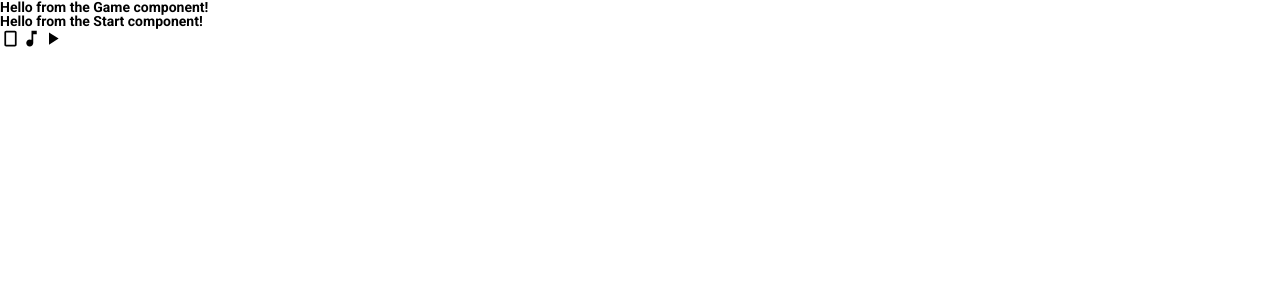
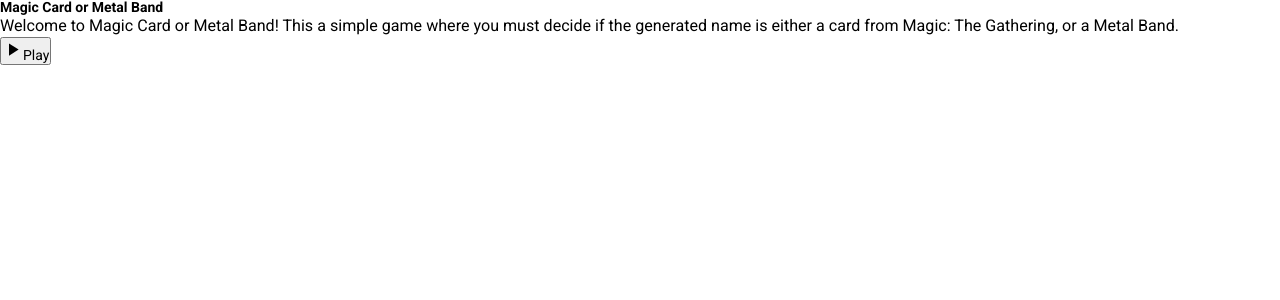
Before and after one commit to andrews1022/magic-card-or-metal-band, a React (Create React App) app: page / in a window 1280 px wide. Shown: the top 300 px of the page. Built offline with nearby package versions, Linux system fonts and the light colour scheme.

Commit message:
tried adding basic init action

```diff
--- /dev/null
+++ b/src/actions/game.ts
@@ -0,0 +1,3 @@
+import { GameActions } from '../types/types';
+
+export const initGame = (): GameActions => ({ type: 'INIT' });
--- a/src/components/App/App.tsx
+++ b/src/components/App/App.tsx
@@ -1,23 +1,20 @@
 import React from 'react';
 
-// material icons
-import CropPortraitIcon from '@material-ui/icons/CropPortrait';
-import MusicNoteIcon from '@material-ui/icons/MusicNote';
-import PlayArrowIcon from '@material-ui/icons/PlayArrow';
+// redux
+import { useSelector } from 'react-redux';
+import { GameState } from '../../types/types';
 
 // components
 import Game from '../Game';
 import Start from '../Start';
 
-const App = () => (
-	<div>
-		<Game />
-		<Start />
+const App = () => {
+	// useReducer with TypeScript: useSelector<TYPE_OF_STATE, TYPE_OF_RETURN_VALUE>
+	const isGameBeingPlayed = useSelector<GameState, GameState['isGameBeingPlayed']>(
+		(state) => state.isGameBeingPlayed
+	);
 
-		<CropPortraitIcon />
-		<MusicNoteIcon />
-		<PlayArrowIcon />
-	</div>
-);
+	return <div className='app-wrapper'>{isGameBeingPlayed ? <Game /> : <Start />}</div>;
+};
 
 export default App;
--- a/src/components/Game/index.tsx
+++ b/src/components/Game/index.tsx
@@ -1,13 +1,9 @@
 import React from 'react';
 
-type GameProps = {};
-
-const Game = (props: GameProps) => {
-	return (
-		<div>
-			<h2>Hello from the Game component!</h2>
-		</div>
-	);
-};
+const Game = () => (
+	<div>
+		<h2>Hello from the Game component!</h2>
+	</div>
+);
 
 export default Game;
--- a/src/components/Start/index.tsx
+++ b/src/components/Start/index.tsx
@@ -1,11 +1,32 @@
 import React from 'react';
 
-type StartProps = {};
+// material icons
+import PlayArrowIcon from '@material-ui/icons/PlayArrow';
 
-const Start = (props: StartProps) => {
+// redux
+import { useDispatch } from 'react-redux';
+import { initGame } from '../../actions/game';
+
+const Start = () => {
+	const dispatch = useDispatch();
+
+	const initGameHandler = () => {
+		dispatch(initGame());
+	};
+
 	return (
-		<div>
-			<h2>Hello from the Start component!</h2>
+		<div className='wrapper'>
+			<h1>Magic Card or Metal Band</h1>
+
+			<p>
+				Welcome to Magic Card or Metal Band! This a simple game where you must decide if the
+				generated name is either a card from Magic: The Gathering, or a Metal Band.
+			</p>
+
+			<button onClick={initGameHandler} type='button'>
+				<PlayArrowIcon />
+				Play
+			</button>
 		</div>
 	);
 };
--- a/src/reducers/gameReducer.ts
+++ b/src/reducers/gameReducer.ts
@@ -22,7 +22,10 @@
 const gameReducer = (state: GameState = intialGameState, action: GameActions): GameState => {
 	switch (action.type) {
 		case 'INIT':
-			return state;
+			return {
+				...state,
+				isGameBeingPlayed: true
+			};
 
 		default:
 			return state;
--- a/src/reducers/index.ts
+++ b/src/reducers/index.ts
@@ -2,7 +2,7 @@
 import gameReducer from './gameReducer';
 
 const rootReducer = combineReducers({
-	games: gameReducer
+	game: gameReducer
 });
 
 export default rootReducer;
```
